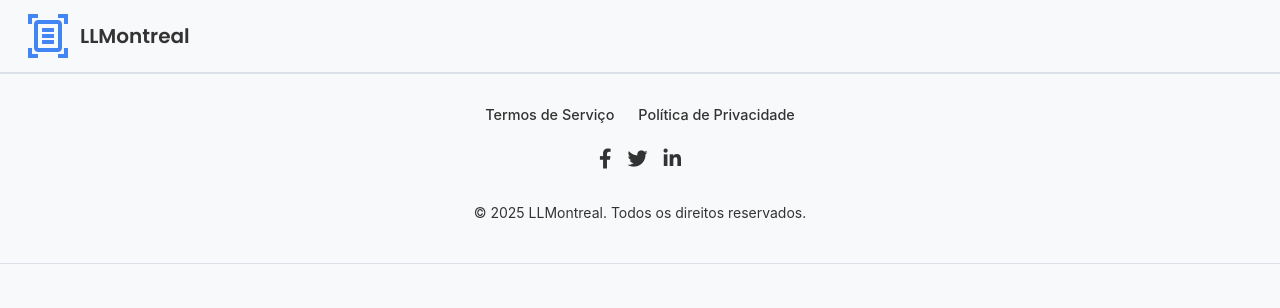
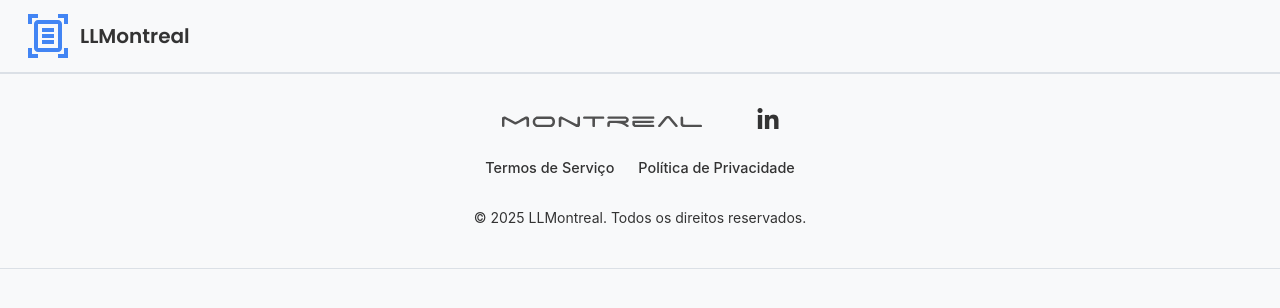
Before and after one commit to LLMontreal/llmontreal-frontend, an Angular app: page / in a window 1280 px wide. Shown: the top 308 px of the page. Built offline with nearby package versions, Linux system fonts and the light colour scheme.

Commit message:
adiciona logo da montreal e link para linkedin

```diff
--- a/src/app/components/footer/footer.component.html
+++ b/src/app/components/footer/footer.component.html
@@ -1,21 +1,19 @@
 <footer class="site-footer">
   <div class="footer-container">
+    <div class="footer-brand-social">
+      <a href="https://montreal.com.br/" target="_blank" rel="noopener">
+        <img src="assets/montreal.svg" alt="Montreal logo" class="montreal-logo">
+      </a>
+
+      <a [href]="linkedinShare" target="_blank" aria-label="LinkedIn" class="linkedin-icon">
+        <i class="fab fa-linkedin-in"></i>
+      </a>
+    </div>
     <div class="footer-links">
       <a href="#">Termos de Serviço</a>
       <a href="#">Política de Privacidade</a>
     </div>
 
-    <div class="social-icons">
-      <a [href]="facebookShare" target="_blank" aria-label="Facebook">
-        <i class="fab fa-facebook-f"></i>
-      </a>
-      <a [href]="twitterShare" target="_blank" aria-label="Twitter">
-        <i class="fab fa-twitter"></i>
-      </a>
-      <a [href]="linkedinShare" target="_blank" aria-label="LinkedIn">
-        <i class="fab fa-linkedin-in"></i>
-      </a>
-    </div>
 
     <p class="copyright">© 2025 LLMontreal. Todos os direitos reservados.</p>
   </div>
--- a/src/app/components/footer/footer.component.scss
+++ b/src/app/components/footer/footer.component.scss
@@ -38,12 +38,27 @@
       }
     }
 
-    .social-icons {
+ .footer-brand-social {
   display: flex;
-      gap: 1rem;
+  align-items: center;
+  gap: 3.5rem;
 
-      a {
-        font-size: 1.25rem;
+  .montreal-logo {
+    width: 200px;
+    height: auto;
+    transition: opacity 0.3s ease;
+
+    &:hover {
+      color: var(--color-primary);
+    }
+
+    body.dark & {
+      color: var(--color-text-dark);
+    }
+  }
+
+  .linkedin-icon {
+    font-size: 1.5rem;
     color: var(--color-text-light);
     transition: color 0.2s ease;
 
--- a/src/app/components/footer/footer.component.ts
+++ b/src/app/components/footer/footer.component.ts
@@ -9,9 +9,5 @@ import { CommonModule } from '@angular/common';
   styleUrls: ['./footer.component.scss'],
 })
 export class FooterComponent {
-  projectUrl = encodeURIComponent('https://llmontreal.com'); // URL para compartilhamento
-
-  facebookShare = `https://www.facebook.com/sharer/sharer.php?u=${this.projectUrl}`;
-  twitterShare = `https://twitter.com/intent/tweet?url=${this.projectUrl}&text=Confira%20este%20projeto!`;
-  linkedinShare = `https://www.linkedin.com/sharing/share-offsite/?url=${this.projectUrl}`;
+  linkedinShare = `https://www.linkedin.com/company/somosmontreal`;
 }
```
Also changed, not shown: src/assets/montreal.svg (added). Lines whose indentation alone changed are shown as unchanged.
